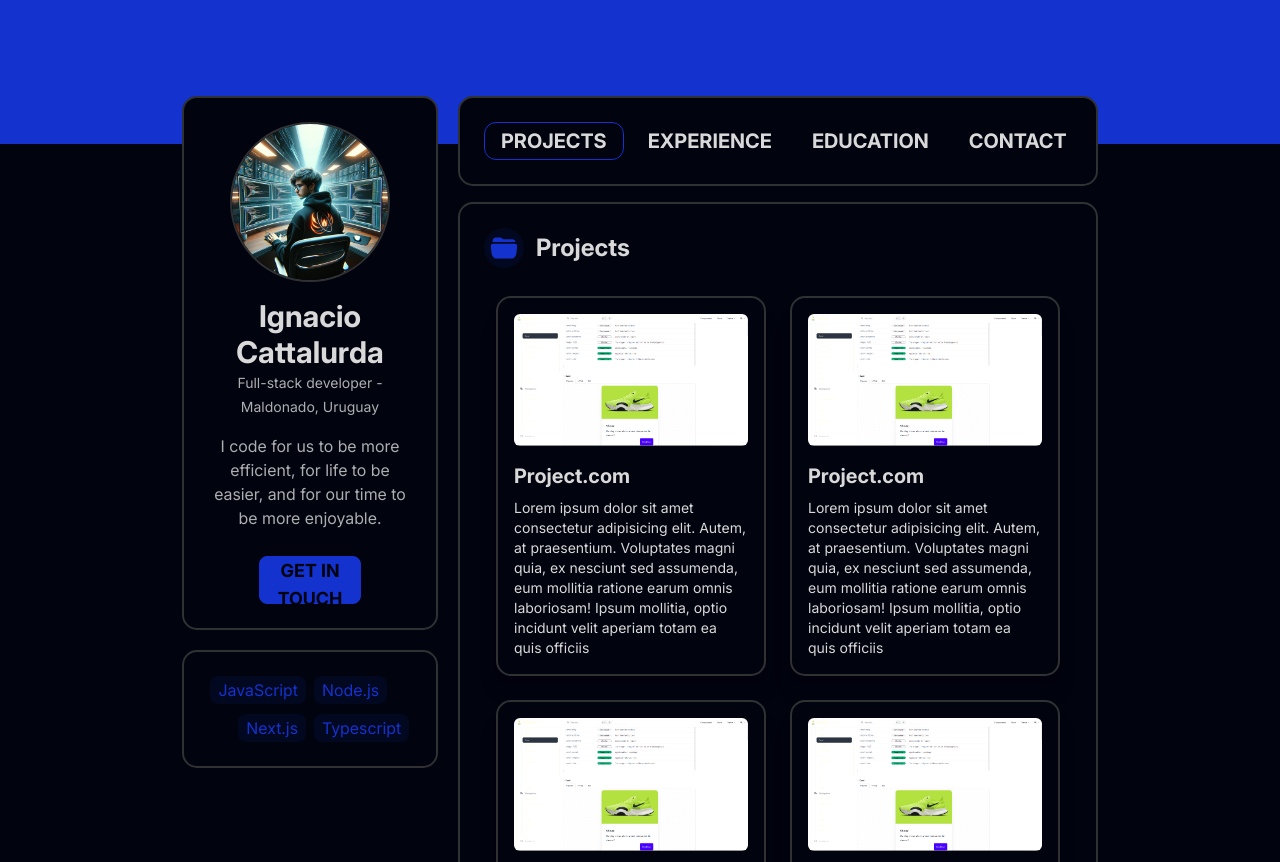
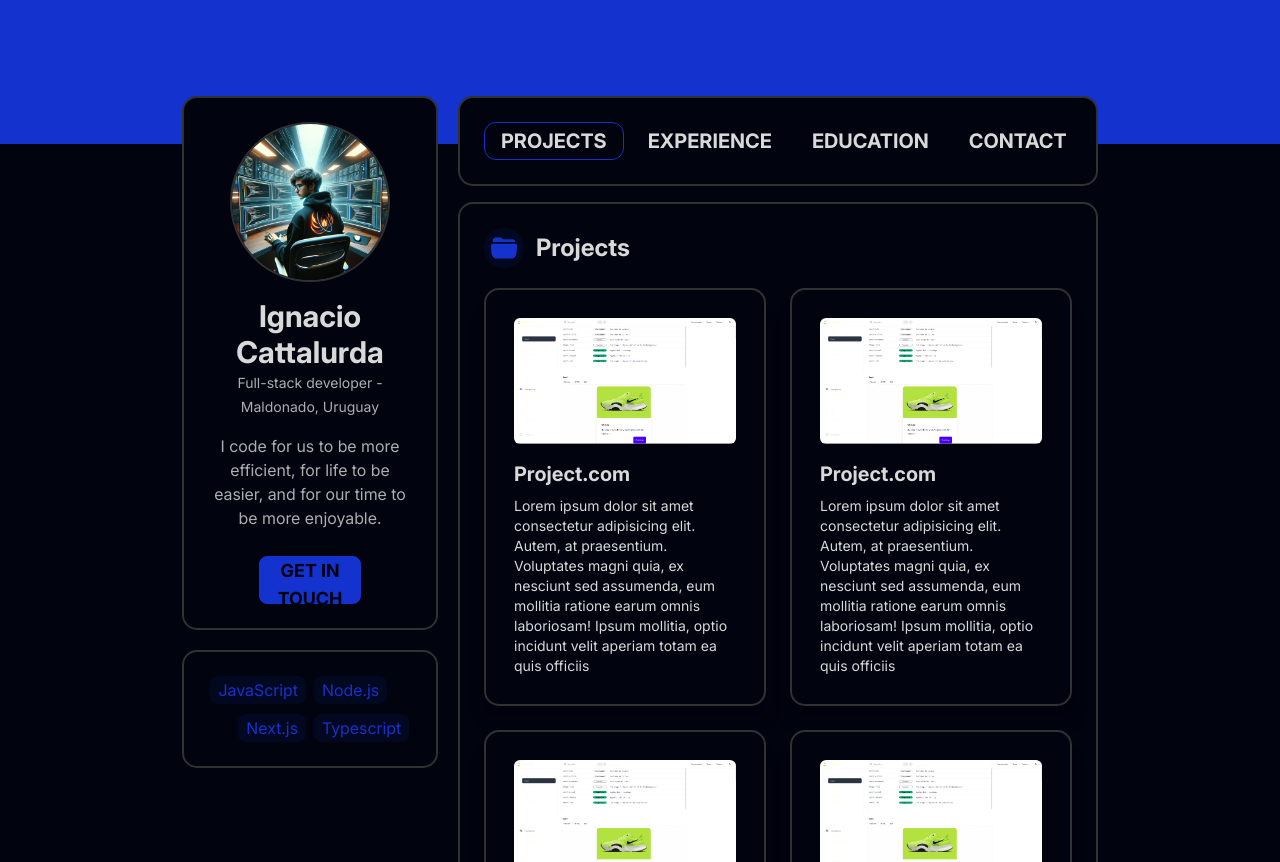
Before and after one commit to ignatiosdev/ignatios.dev, a Next.js app: page / in a window 1280 px wide. Shown: the top 862 px of the page. Built offline with nearby package versions, Linux system fonts and the light colour scheme.

Commit message:
reformat: improve ProjectItem layout

```diff
--- a/src/app/(projects)/page.tsx
+++ b/src/app/(projects)/page.tsx
@@ -4,24 +4,22 @@ import Project from "@/types/Project";
 import projectsData from "@/data/projects";
 
 export default function ProjectsPage() {
-  console.log(projectsData);
-  const mockProject: Project = projectsData[0];
+  const mockProject: Project = projectsData[0] as Project; // Type assertion
 
   return (
     <>
-      <div className="flex flex-col gap-4">
-        <PageTitle currentPageId="projects" text="Projects" />
+      <div className="flex flex-col gap-2 -mx-3">
+        <div className="px-3 ">
+          <PageTitle currentPageId="projects" text="Projects" />
+        </div>
         <div className="flex flex-wrap ">
-          {/* {Projects.map(
+          {/* {projectsData.map(
           (
             project // Map through all projects
           ) => (
             <div className="w-1/2"> <ProjectItem key={project.id} {...project} /></div>
           )
         )} */}
-
-
-
 
           <div className="w-1/2 p-3">
             <ProjectItem key={mockProject.id} {...mockProject} />
@@ -35,7 +33,6 @@ export default function ProjectsPage() {
           <div className="w-1/2 p-3">
             <ProjectItem key={mockProject.id} {...mockProject} />
           </div>
-
         </div>
       </div>
     </>
--- a/src/components/Projects/ProjectItem/ProjectItem.tsx
+++ b/src/components/Projects/ProjectItem/ProjectItem.tsx
@@ -2,7 +2,7 @@ import Project from "@/types/Project";
 
 function ProjectItem({ id, title, description, imagePath, imageAlt }: Project) {
   return (
-    <div className="card card-compact bg-base-100 w-full shadow-xl container-fit">
+    <div className="card card-compact bg-base-100 w-full shadow-xl container-fit cursor-pointer p-3">
       <figure className="px-4 pt-4 ">
         <img src={imagePath} alt={imageAlt} className="rounded-md"/> {/* Remove the `url()` wrapper */}
       </figure>
```
